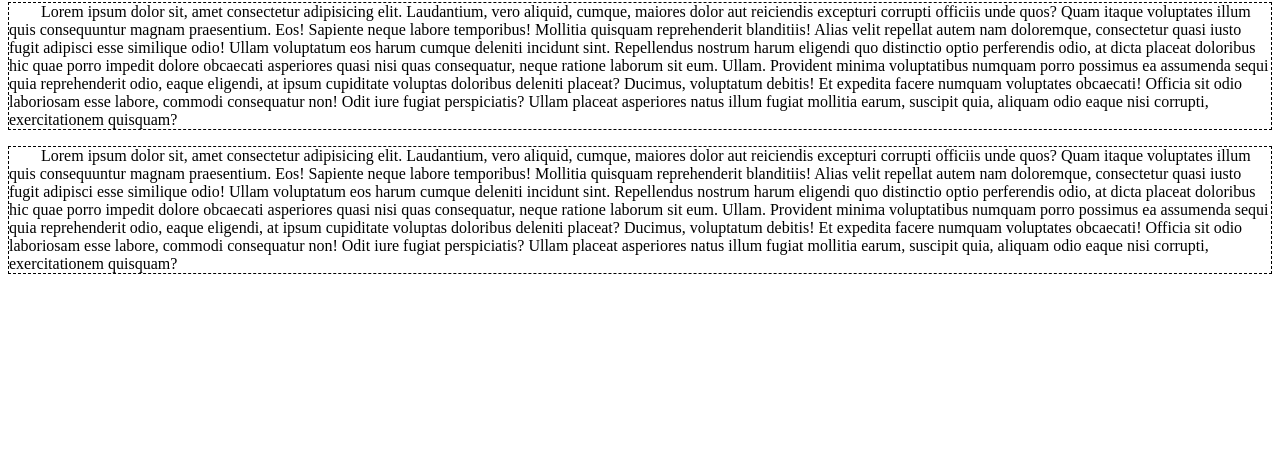
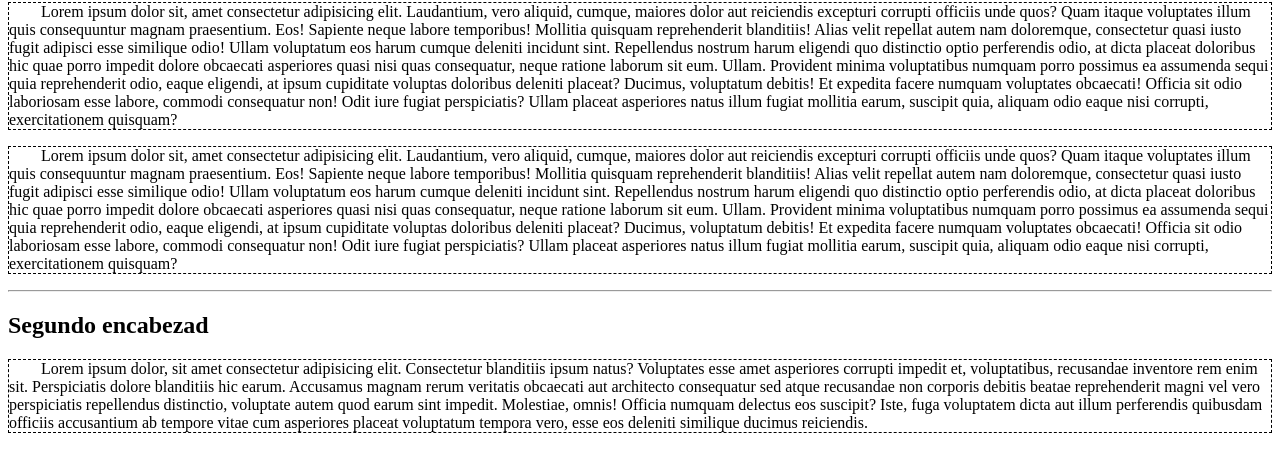
Before and after one commit to panchoibelles/segunda-prueba, a plain HTML site: page first_commit/index.html in a window 1280 px wide. Shown: the part 79-550 px from the top of the page. Drawn offline with Linux system fonts and the light colour scheme.

Commit message:
Agregar una segunda seccion

```diff
--- a/first_commit/index.html
+++ b/first_commit/index.html
@@ -18,5 +18,10 @@
         Repellendus nostrum harum eligendi quo distinctio optio perferendis odio, at dicta placeat doloribus hic quae porro impedit dolore obcaecati asperiores quasi nisi quas consequatur, neque ratione laborum sit eum. Ullam.
         Provident minima voluptatibus numquam porro possimus ea assumenda sequi quia reprehenderit odio, eaque eligendi, at ipsum cupiditate voluptas doloribus deleniti placeat? Ducimus, voluptatum debitis! Et expedita facere numquam voluptates obcaecati!
         Officia sit odio laboriosam esse labore, commodi consequatur non! Odit iure fugiat perspiciatis? Ullam placeat asperiores natus illum fugiat mollitia earum, suscipit quia, aliquam odio eaque nisi corrupti, exercitationem quisquam?</p>
+    <hr>
+    <h2>Segundo encabezad</h2>
+    <p>Lorem ipsum dolor, sit amet consectetur adipisicing elit. Consectetur blanditiis ipsum natus? Voluptates esse amet asperiores corrupti impedit et, voluptatibus, recusandae inventore rem enim sit. Perspiciatis dolore blanditiis hic earum.
+    Accusamus magnam rerum veritatis obcaecati aut architecto consequatur sed atque recusandae non corporis debitis beatae reprehenderit magni vel vero perspiciatis repellendus distinctio, voluptate autem quod earum sint impedit. Molestiae, omnis!
+    Officia numquam delectus eos suscipit? Iste, fuga voluptatem dicta aut illum perferendis quibusdam officiis accusantium ab tempore vitae cum asperiores placeat voluptatum tempora vero, esse eos deleniti similique ducimus reiciendis.</p>
 </body>
 </html>
```
